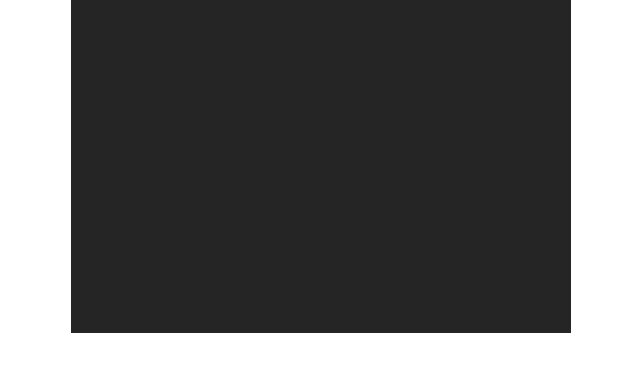
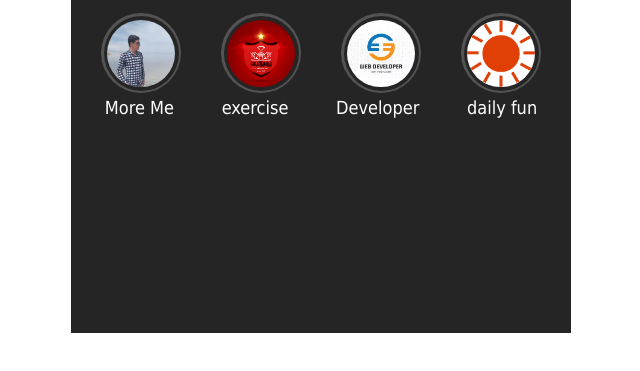
Before and after one commit to HosseinYasinzade/Instagram-Profile, a plain HTML site: page index.html in a window 1280 px wide. Shown: the part 427-798 px from the top of the page, without its empty margins (319-959 px from the left). Drawn offline with Linux system fonts and the light colour scheme.

Commit message:
add archive section

```diff
--- a/index.html
+++ b/index.html
@@ -54,6 +54,44 @@
           ><img src="./images/add-user.svg" alt="add user" class="icon"
         /></a>
       </section>
+      <section class="archive-section">
+        <div class="archive-circle">
+          <div class="archive-line">
+            <div class="archive">
+              <img
+                src="./images/profile.jfif"
+                alt="profile"
+                class="archive-img"
+              />
+            </div>
+          </div>
+          <div class="archive-line">
+            <div class="archive">
+              <img
+                src="./images/persepolis.png"
+                alt="perspolis"
+                class="archive-img"
+              />
+            </div>
+          </div>
+          <div class="archive-line">
+            <div class="archive">
+              <img src="./images/dev.webp" alt="dev" class="archive-img" />
+            </div>
+          </div>
+          <div class="archive-line">
+            <div class="archive">
+              <img src="./images/sun.png" alt="sun" class="archive-img" />
+            </div>
+          </div>
+        </div>
+        <div class="archive-txts">
+          <p class="archive-txt">More Me</p>
+          <p class="archive-txt">exercise</p>
+          <p class="archive-txt archive--change">Developer</p>
+          <p class="archive-txt">daily fun</p>
+        </div>
+      </section>
     </div>
   </body>
 </html>
--- a/style.css
+++ b/style.css
@@ -93,3 +93,39 @@ body {
 .info-txt3 {
   padding: 5px 0 0 15px;
 }
+.archive-section {
+  margin-top: 2vh;
+}
+.archive-circle {
+  display: flex;
+  justify-content: space-around;
+}
+.archive-line {
+  width: 80px;
+  height: 80px;
+  display: flex;
+  justify-content: center;
+  align-items: center;
+  border-radius: 80px;
+  background-color: #535353;
+}
+.archive {
+  width: 75px;
+  height: 75px;
+  display: flex;
+  justify-content: center;
+  align-items: center;
+  border-radius: 80px;
+  background-color: rgb(37, 37, 37);
+}
+.archive-img {
+  width: 90%;
+  height: 90%;
+  border-radius: 80px;
+}
+.archive-txts {
+  display: flex;
+  justify-content: space-around;
+  font-size: 18px;
+  margin-top: 0.5vh;
+}
```
Also changed, not shown: images/dev.webp (added), images/persepolis.png (added), images/sun.png (added).
